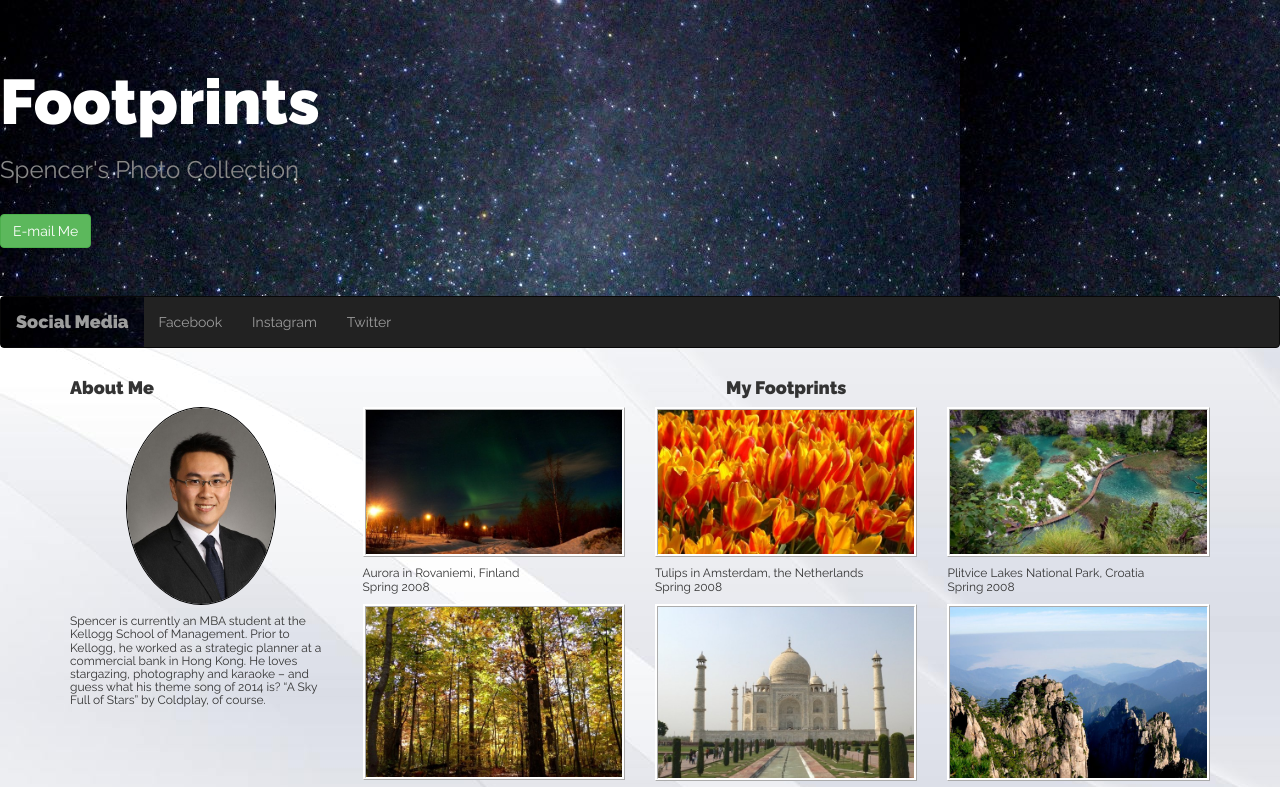
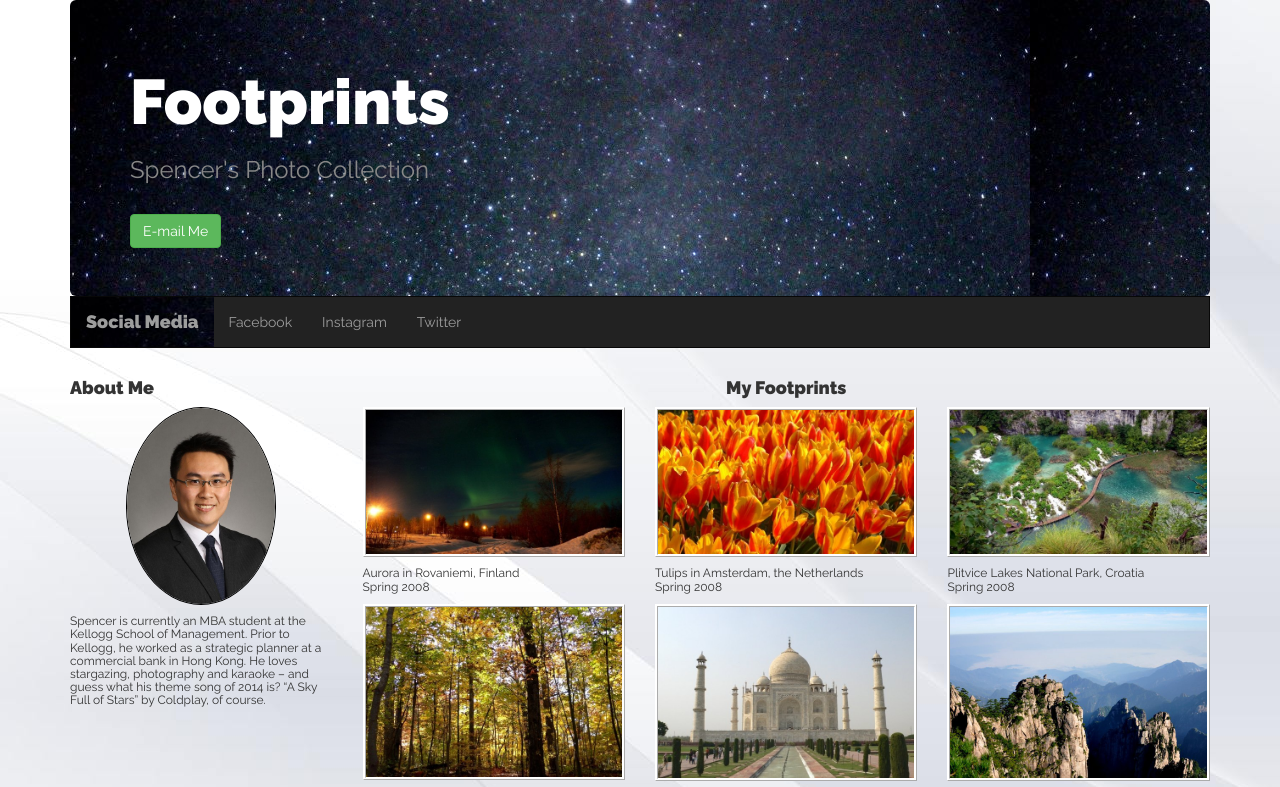
Before and after one commit to spencerliu2016/spencerliu2016.github.io, a plain HTML site: page index.html in a window 1280 px wide. Shown: the top 787 px of the page. Drawn offline with nearby package versions, Linux system fonts and the light colour scheme.

Commit message:
Week 2 Commit 2

```diff
--- a/index.html
+++ b/index.html
@@ -10,13 +10,14 @@
   <link href='https://fonts.googleapis.com/css?family=Raleway:400,900' rel='stylesheet' type='text/css'>
 </head>
 <body>
+  <div class="container">
     <div class="jumbotron" style="background-image: url(photos/009.jpg">
       <h1 id="footprints">Footprints</h1>
       <h3>Spencer's Photo Collection</h3>
       <BR>
       <a href="mailto:spencerliu2016@kellogg.northwestern.edu" class="btn btn-success">E-mail Me</a></center>
     </div>
-  <nav class="navbar navbar-inverse">
+    <nav class="navbar navbar-inverse" id="topbar">
       <div class="container-fluid">
         <div class="navbar-header">
           <button type="button" class="navbar-toggle collapsed" data-toggle="collapse" data-target="#bs-example-navbar-collapse-1" aria-expanded="false">
@@ -35,9 +36,7 @@
           <li><a href="https://twitter.com/sssliu1012" target="_blank">Twitter</a></li>
         </ul>
       </div>
-  </div>
     </nav>
-  <div class="container">
     <div class="row">
     	<div class="col-sm-3">
     		<h4 id="bol">About Me</h4>
@@ -118,10 +117,9 @@
   			</div>
     	</div>
   	</div>
-  	</div>
-  </div>
     <footer class="navbar-footer" style="background-color: black" id="foot">
   	<h6 id="copyright">Copyright by Spencer Liu 2008 - 2015.  All rights reserved.</h6>
     </footer>
+  </div>
 </body>
 </html>
--- a/style2.css
+++ b/style2.css
@@ -42,3 +42,6 @@ h3 {
   margin: 0 auto -1px;
   padding: 0 0 1px;
 }
+#topbar {
+	border-radius: 0;
+}
```
Lines whose indentation alone changed are shown as unchanged.
